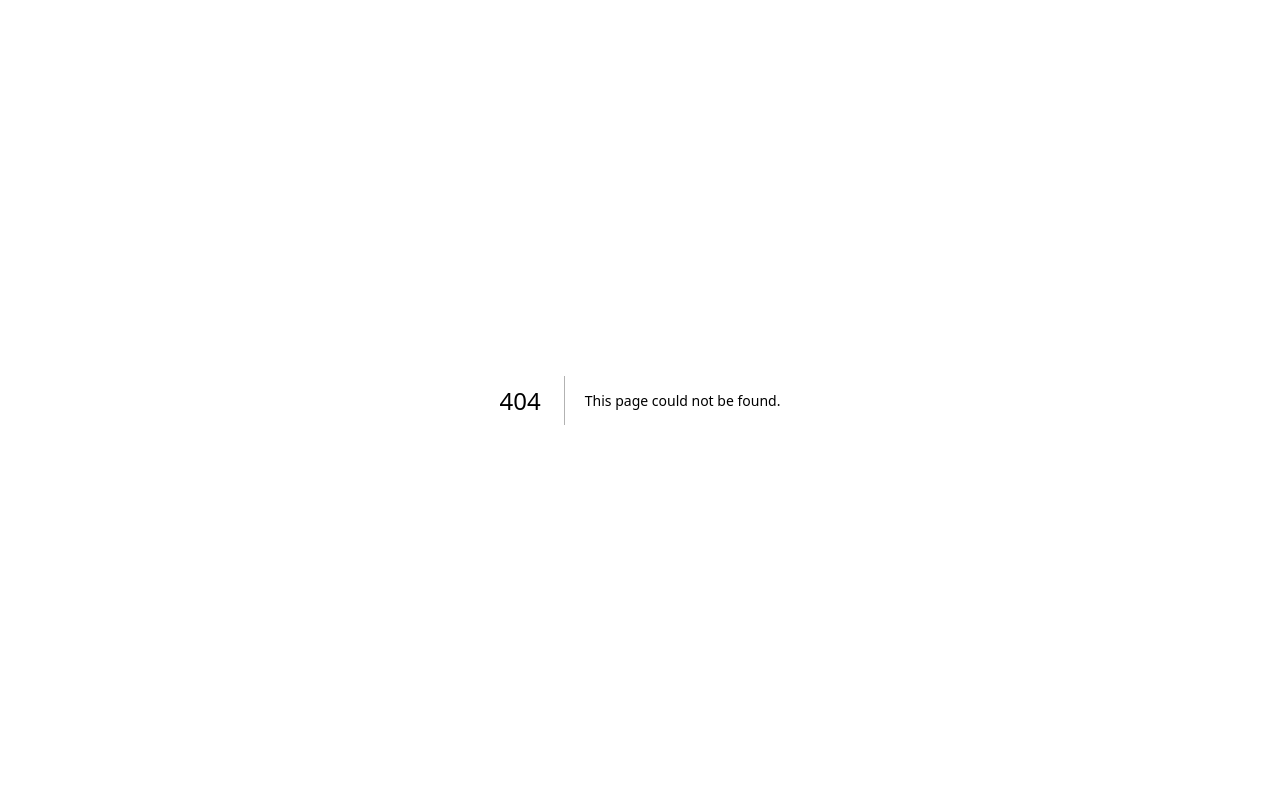
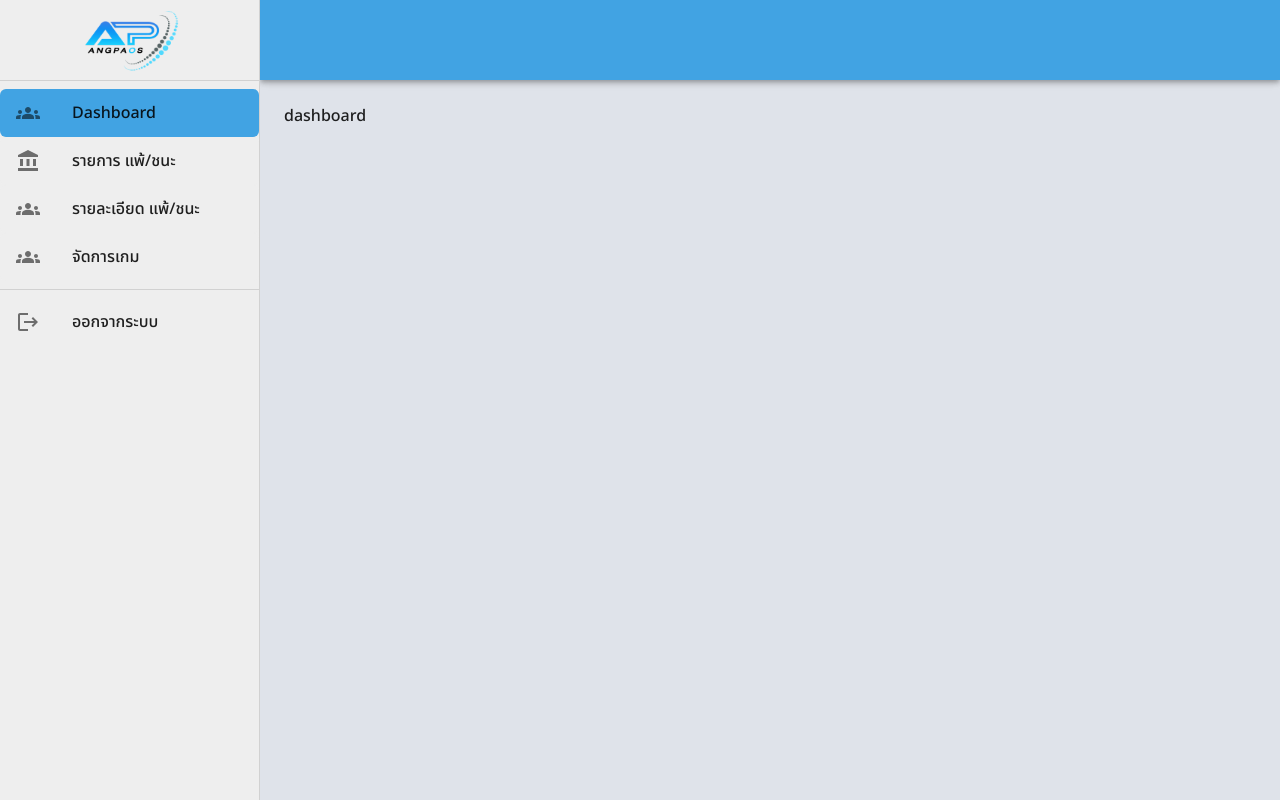
Before and after one commit to TonNitikorn/sk-backoffice-ap-game-frontend, a Next.js app: page /dashboard in a window 1280 px wide. Before the commit this address had no page. Built offline with nearby package versions, Linux system fonts and the light colour scheme.

Commit message:
menu dash

```diff
--- /dev/null
+++ b/pages/dashboard.js
@@ -0,0 +1,10 @@
+import React from 'react'
+import Layout from '../theme/Layout'
+
+function dashboard() {
+  return (
+    <Layout>dashboard</Layout>
+  )
+}
+
+export default dashboard
--- a/routes/menu.js
+++ b/routes/menu.js
@@ -14,6 +14,11 @@ import LocalLibraryIcon from '@mui/icons-material/LocalLibrary';
 import AutoStoriesIcon from '@mui/icons-material/AutoStories';
 
 export const menuSuperAdmin = [
+  {
+    name: "Dashboard",
+    link: "/dashboard",
+    icon: <GroupsIcon />,
+  },
   {
     name: "รายการ แพ้/ชนะ",
     link: "/list",
```
